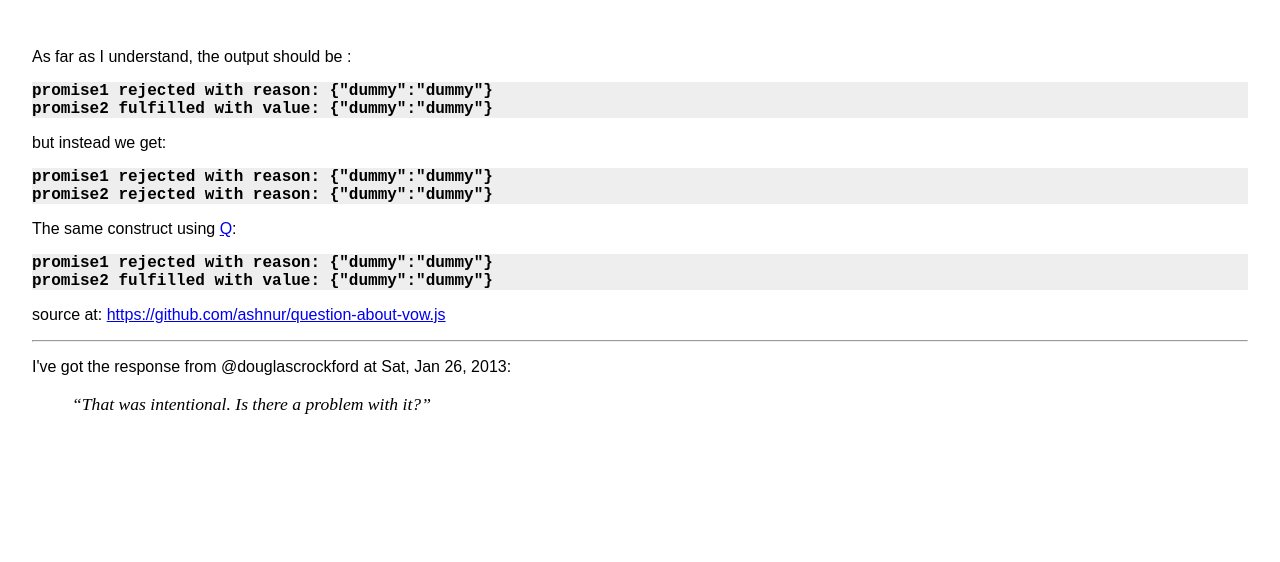
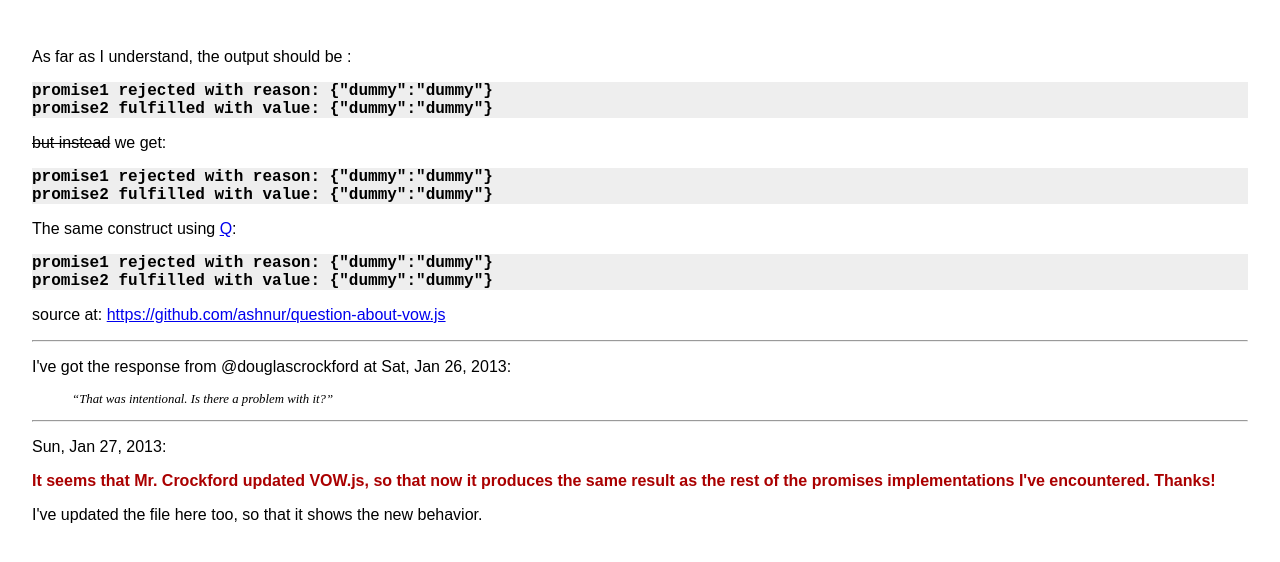
Before and after one commit to ashnur/question-about-vow.js, a plain HTML site: page index.html in a window 1280 px wide. Drawn offline with Linux system fonts and the light colour scheme.

Commit message:
updated vow.js. thanks!

```diff
--- a/index.html
+++ b/index.html
@@ -17,8 +17,9 @@
     <style>
         body{ padding: 2em; }
         p{ color: #000; background: #fff; }
+        p.highlight{ font-weight: bold;color: #a00; background: #fff; }
         pre { background: #eee; font-weight: bold; color: #000; }
-        blockquote { font: italic 1.1em serif; background: #fff; color: #000;}
+        blockquote { font: italic 0.8em serif; background: #fff; color: #000;}
         blockquote:before { content: "“"}
         blockquote:after { content: "”"}
     </style>
@@ -30,15 +31,18 @@
 promise1 rejected with reason: {"dummy":"dummy"}
 promise2 fulfilled with value: {"dummy":"dummy"}
 </pre>
-<p>but instead we get: </p>
+<p><del>but instead</del> we get: </p>
 <pre id="out"></pre>
 <p>The same construct using <a href="https://github.com/kriskowal/q">Q</a>:</p>
 <pre id="qout"></pre>
 <p> source at: <a href="https://github.com/ashnur/question-about-vow.js">https://github.com/ashnur/question-about-vow.js</a></p>
 <hr/>
-<p>I've got the response from @douglascrockford at Sat, Jan 26, 2013:</p>
+<p >I've got the response from @douglascrockford at Sat, Jan 26, 2013:</p>
 <blockquote>That was intentional. Is there a problem with it?</blockquote>
-
+<hr/>
+<p> Sun, Jan 27, 2013: </p>
+<p class="highlight">It seems that Mr. Crockford updated VOW.js, so that now it produces the same result as the rest of the promises implementations I've encountered. Thanks!</p>
+<p >I've updated the file here too, so that it shows the new behavior. </p>
 <script src="vow.js"></script>
 <script src="q.js"></script>
 <script src="index.js"></script>
--- a/vow.js
+++ b/vow.js
@@ -1,6 +1,6 @@
 // vow.js
 // Douglas Crockford
-// 2012-10-29
+// 2013-01-27
 
 // Public Domain
 
@@ -30,8 +30,8 @@ var VOW = (function () {
     function enqueue(
         queue,      // An array of resolve functions (keepers or breakers)
         func,       // A function that was registered with the .when method
-        resolver,   // A resolve function to append to the queue
-        breaker     // A break resolve function to be used if func fails
+        vow,         // A vow that provides the resolution functions
+        next        // A cascade function for such cases when current item is not a function
     ) {
 
 // enqueue is a helper function used by .when. It will append a function to
@@ -42,7 +42,7 @@ var VOW = (function () {
 // If func is not a function, push the resolver so that the value passes to
 // the next cascaded .when.
 
-            ? resolver
+            ? next
 
 // If the func is a function, push a function that calls func with a value.
 // The result can be a promise, or not a promise, or an exception.
@@ -54,18 +54,18 @@ var VOW = (function () {
 // If the result is a promise, then register our resolver with that promise.
 
                     if (result && result.is_promise === true) {
-                        result.when(resolver, breaker);
+                        result.when(vow.keep, vow['break']);
 
 // But if it is not a promise, then use the result to resolve our promise.
 
                     } else {
-                        resolver(result);
+                        vow.keep(result);
                     }
 
 // But if func throws an exception, then break our promise.
 
                 } catch (e) {
-                    breaker(e);
+                    vow['break'](e);
                 }
             };
     }
@@ -147,15 +147,15 @@ var VOW = (function () {
 // If this promise is still pending, then enqueue both kept and broken.
 
                         case 'pending':
-                            enqueue(keepers,  kept,   vow.keep,     vow['break']);
-                            enqueue(breakers, broken, vow['break'], vow['break']);
+                            enqueue(keepers,  kept,   vow, vow.keep);
+                            enqueue(breakers, broken, vow, vow['break']);
                             break;
 
 // If the promise has already been kept, then enqueue only the kept function,
 // and enlighten it.
 
                         case 'kept':
-                            enqueue(keepers, kept, vow.keep, vow['break']);
+                            enqueue(keepers, kept, vow, vow.keep);
                             enlighten(keepers, fate);
                             break;
 
@@ -163,7 +163,7 @@ var VOW = (function () {
 // function, and enlighten it.
 
                         case 'broken':
-                            enqueue(breakers, broken, vow['break'], vow['break']);
+                            enqueue(breakers, broken, vow, vow['break']);
                             enlighten(breakers, fate);
                             break;
                         }
```
